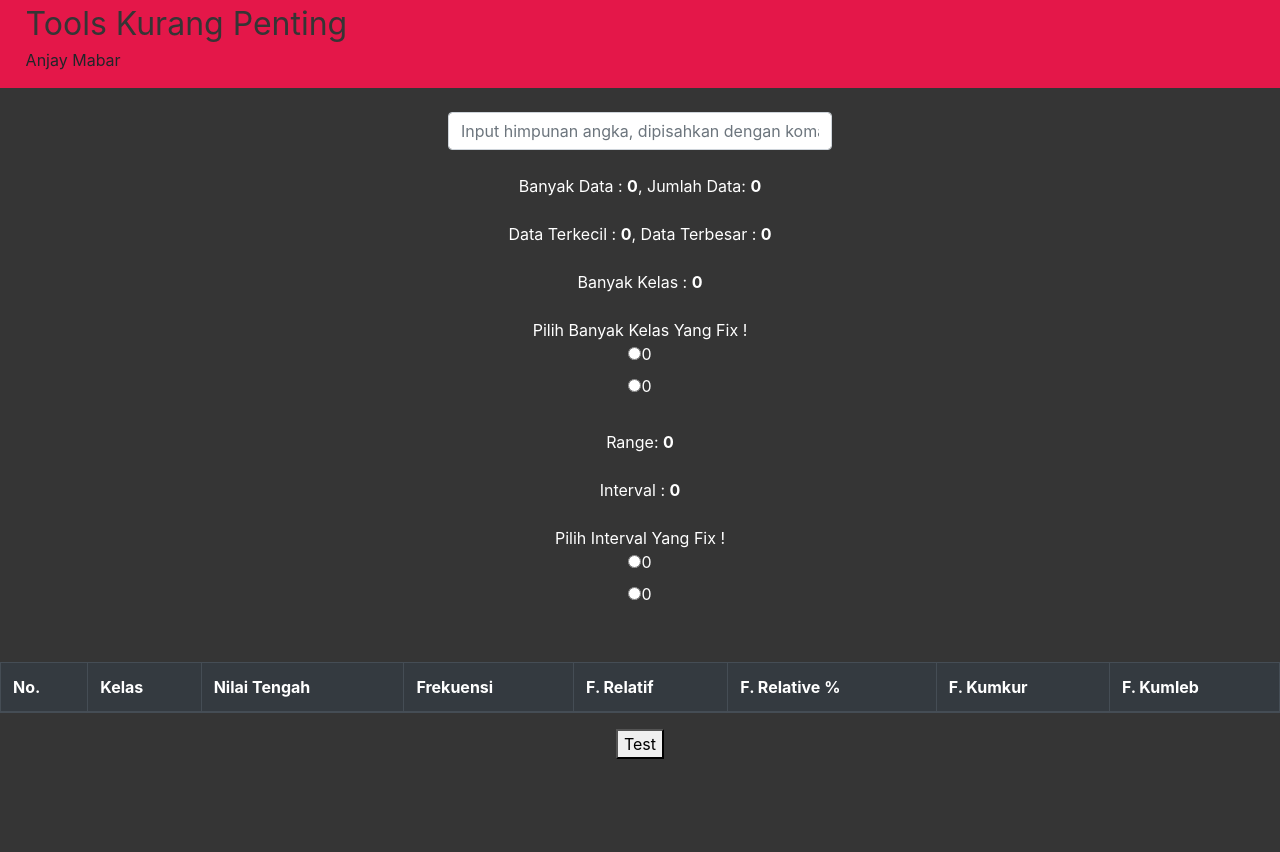
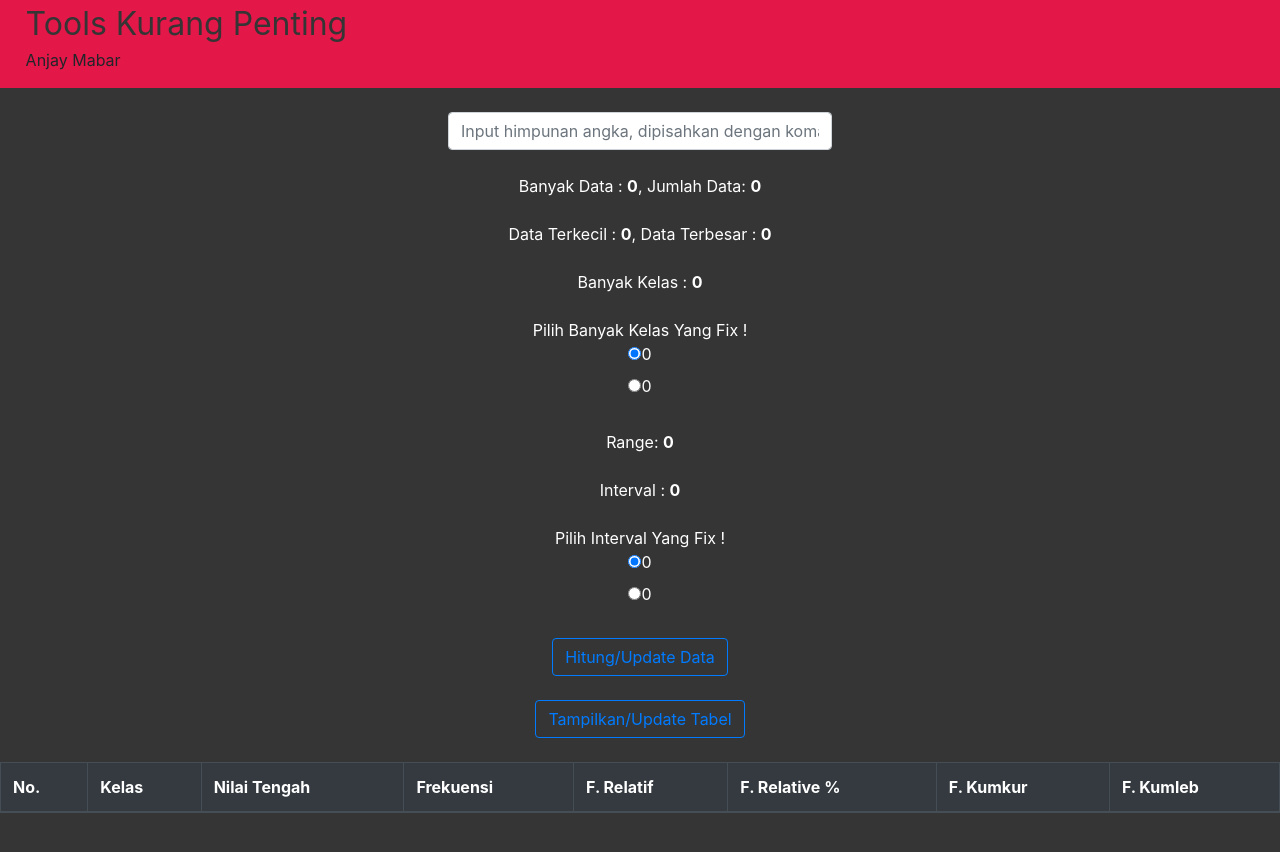
Before and after one commit to RayhanHamada/tools-kurang-penting-source, a React (Vite) app: page /use-tool/1 in a window 1280 px wide. Shown: the top 852 px of the page. Built offline with nearby package versions, Linux system fonts and the light colour scheme.

Commit message:
fix hitungan interval

```diff
--- a/src/pages/examples/Tabulation.js
+++ b/src/pages/examples/Tabulation.js
@@ -62,29 +62,29 @@ const Tabulation = () => {
     const jk1 = document.getElementById("jk1");
     const jk2 = document.getElementById("jk2");
 
-    const banyakKelasFix = jk1.checked
-      ? parseInt(jk1.value)
-      : parseInt(jk2.value);
+    const banyakKelasFix = jk1.checked ? uiState.opsi1 : uiState.opsi2;
 
-    const interval = (range / banyakKelasFix).toPrecision(3);
+    const interval = (
+      range / (banyakKelasFix == 0 ? Math.ceil(banyakKelas) : banyakKelasFix)
+    ).toPrecision(3);
     // console.log(interval);
 
     const i1 = document.getElementById("i1");
-    const i2 = document.getElementById("i2");
 
-    const intervalFix = i1.checked ? parseInt(i1.value) : parseInt(i2.value);
+    const intervalFix = i1.checked ? uiState.intervalUp : uiState.intervalLow;
+    console.log(`${uiState.intervalLow}`);
 
     setState({
       ...state,
       data: [...numArray],
       banyakData: numArray.length,
+      jumlahData: jumlahData,
       banyakKelas: banyakKelas,
-      jumlahData: jumlahData,
+      banyakKelasFix: banyakKelasFix,
       max: max,
       min: min,
       range: range,
       interval: interval,
-      banyakKelasFix: banyakKelasFix,
       intervalFix: intervalFix
     });
 
@@ -194,10 +194,14 @@ const Tabulation = () => {
           value={uiState.opsi1}
           onClick={() => {
             setUiState({ ...uiState, opcheck: true });
-            setState({ ...state });
+            setState({
+              ...state,
+              banyakKelasFix: uiState.opsi1,
+              interval: (state.range / uiState.opsi1).toPrecision(3)
+            });
             hitungJumlahData();
-            bikinRecord();
           }}
+          defaultChecked
         />
         {uiState.opsi1}
       </label>
@@ -210,9 +214,12 @@ const Tabulation = () => {
           value={uiState.opsi2}
           onClick={() => {
             setUiState({ ...uiState, opcheck: !uiState.opcheck });
-            setState({ ...state });
+            setState({
+              ...state,
+              banyakKelasFix: uiState.opsi2,
+              interval: (state.range / uiState.opsi2).toPrecision(3)
+            });
             hitungJumlahData();
-            bikinRecord();
           }}
         />
         {uiState.opsi2}
@@ -233,14 +240,20 @@ const Tabulation = () => {
           id="i1"
           type="radio"
           name="optradio"
-          value={uiState.intervalLow}
+          value={uiState.intervalUp}
           onClick={() => {
             setUiState({ ...uiState, intervalCheck: true });
-            setState({ ...state });
+            setState({
+              ...state,
+              banyakKelasFix: uiState.opsi1,
+              interval: (state.range / uiState.opsi1).toPrecision(3)
+            });
+            setState({ ...state, intervalFix: uiState.intervalUp });
             hitungJumlahData();
           }}
+          defaultChecked
         />
-        {uiState.intervalLow}
+        {uiState.intervalUp}
       </label>
       <label className="radio-inline white-text">
         <input
@@ -248,16 +261,28 @@ const Tabulation = () => {
           id="i2"
           type="radio"
           name="optradio"
-          value={uiState.intervalUp}
+          value={uiState.intervalLow}
           onClick={() => {
             setUiState({ ...uiState, intervalCheck: !uiState.intervalCheck });
-            setState({ ...state });
+            setState({
+              ...state,
+              banyakKelasFix: uiState.opsi2,
+              interval: (state.range / uiState.opsi2).toPrecision(3)
+            });
+            setState({ ...state, intervalFix: uiState.intervalLow });
             hitungJumlahData();
           }}
         />
-        {uiState.intervalUp}
+        {uiState.intervalLow}
       </label>
       <br />
+      <button className="btn btn-outline-primary" onClick={hitungJumlahData}>
+        Hitung/Update Data
+      </button>
+      <br />
+      <button className="btn btn-outline-primary" onClick={bikinRecord}>
+        Tampilkan/Update Tabel
+      </button>
       <br />
       <table class="table table-bordered">
         <thead class="thead-dark">
@@ -289,7 +314,6 @@ const Tabulation = () => {
           })}
         </tbody>
       </table>
-      <button onClick={bikinRecord}>Test</button>
     </div>
   );
 };
```
